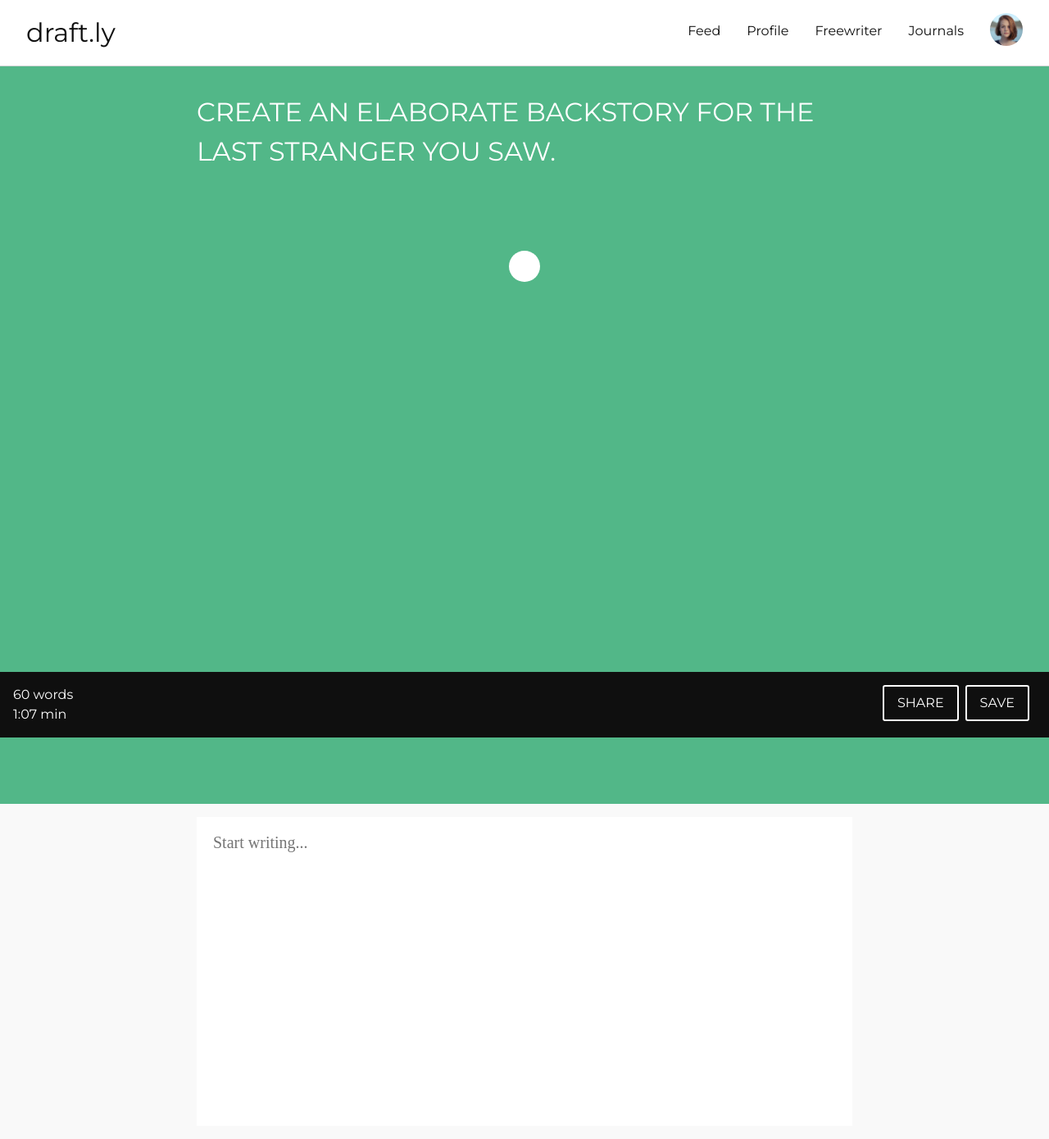
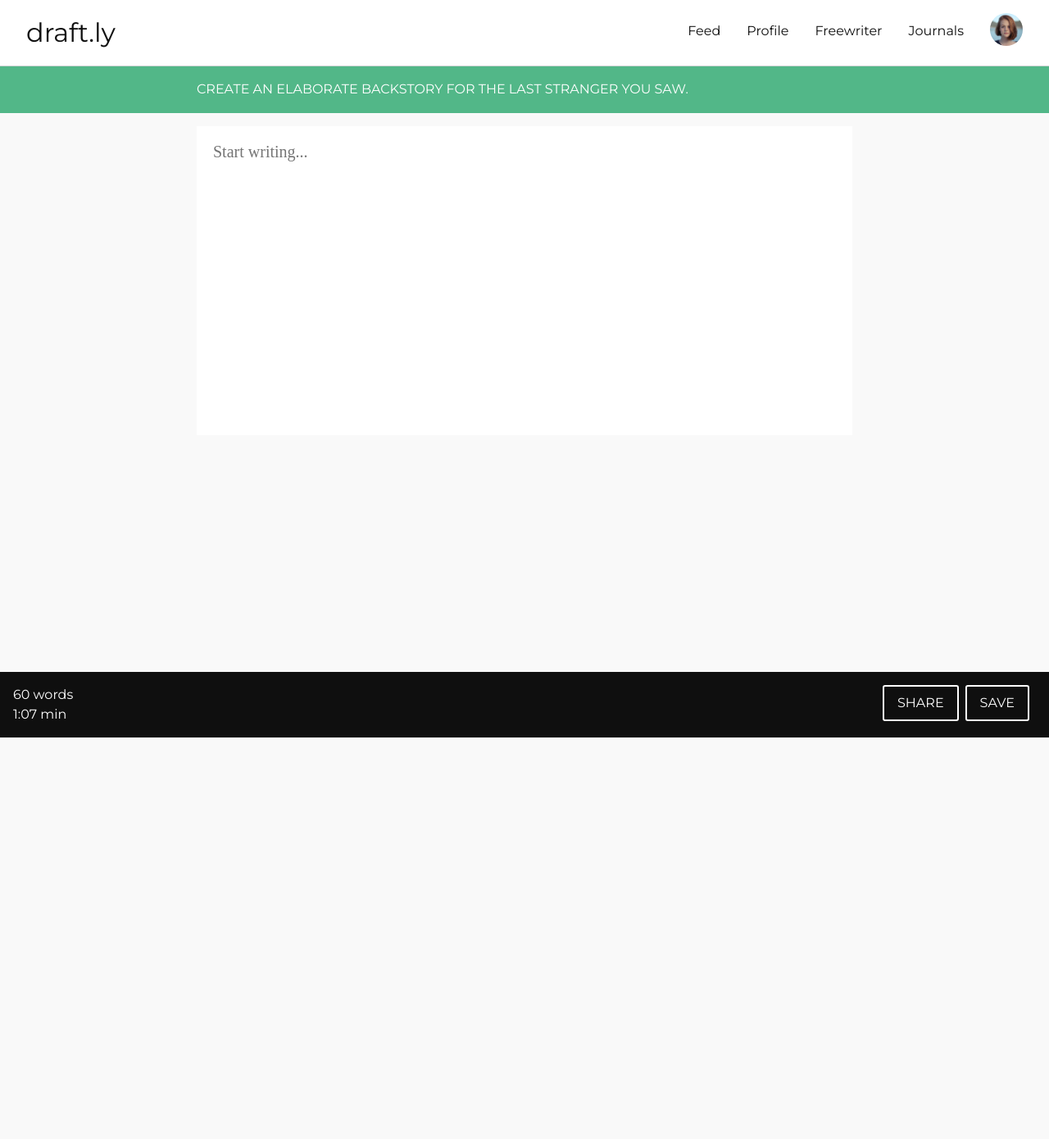
Before and after one commit to davidpowellme/draftly, a Jekyll site: the page built from day-prompt.html, in a window 1280 px wide. Shown: the whole page at 82% size. Built offline with Jekyll 4.4.1, drawn with Linux system fonts in a browser that asks for light colours; nearby versions of some CDN libraries; after the commit the page ends 900 px from its top, so only the background shows below that.

Commit message:
undoing firefox fix

```diff
--- a/_sass/_global.scss
+++ b/_sass/_global.scss
@@ -596,12 +596,7 @@ section {
 	}
 }
 
-.prompt {
-	animation-name: promptBar;
-	animation-duration: 500ms;
-	animation-direction: forwards;
-	animation-delay: 3s;
-}
+.prompt {animation: promptBar 500ms linear 3s forwards;}
 
 
 @keyframes promptBar {
@@ -619,10 +614,7 @@ section {
 //PIE TIMER
 
 #timer {
-	animation-name: away;
-	animation-duration: 500ms;
-	animation-direction: forwards;
-	animation-delay: 3s;
+	animation: away 500ms linear forwards 3s;
 	height:40px;
   	margin: 0.5em auto 0 auto;
 	position:relative;
--- a/essay-prompts.html
+++ b/essay-prompts.html
@@ -10,7 +10,7 @@ permalink: ../essay-prompts/
     </div>
   </article>
   <article class="col-sm-5 col-md-4 col-lg-3">
-    <a href="/prompt/" class="btn light">Write</a>
+    <a href="../prompt/" class="btn light">Write</a>
   </article>
 </header>
 
```
